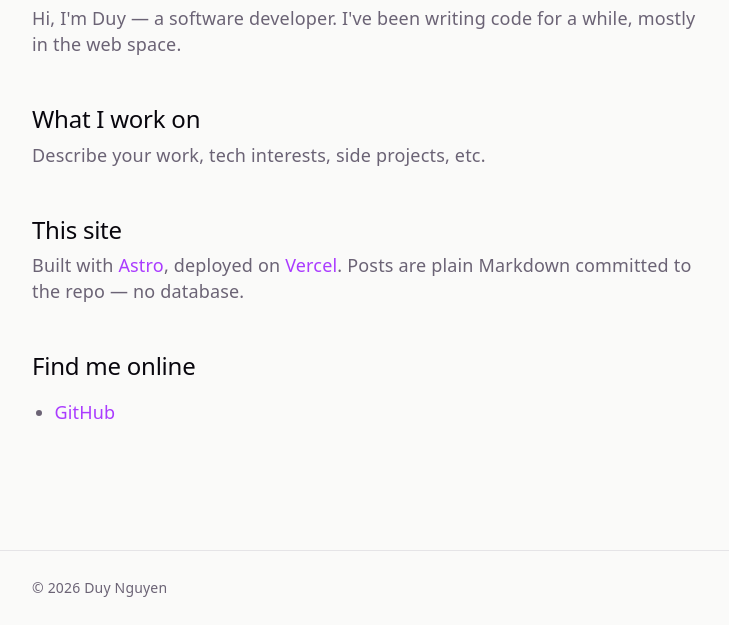
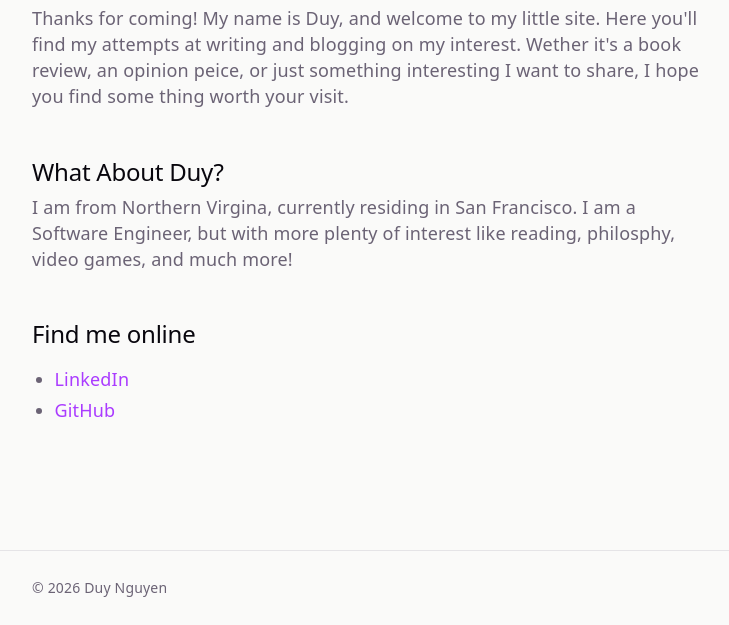
Before and after one commit to duy123321/duys-blog, an Astro site: page /about in a window 1280 px wide. Shown: the part 175-800 px from the top of the page, without its empty margins (77-806 px from the left). Built offline with nearby package versions, Linux system fonts and the light colour scheme; Astro itself is replaced by a stand-in of ours.

Commit message:
updated my about

```diff
--- a/src/pages/about.astro
+++ b/src/pages/about.astro
@@ -10,25 +10,20 @@ import Base from '../layouts/Base.astro';
     <h1>About</h1>
 
     <p>
-      Hi, I'm Duy — a software developer. I've been writing code for a while,
-      mostly in the web space.
+      Thanks for coming! My name is Duy, and welcome to my little site. Here you'll find my attempts at writing and blogging on my interest.
+      Wether it's a book review, an opinion peice, or just something interesting I want to share, I hope you find some thing worth your visit.
     </p>
 
-    <h2>What I work on</h2>
+    <h2>What About Duy?</h2>
     <p>
-      Describe your work, tech interests, side projects, etc.
-    </p>
-
-    <h2>This site</h2>
-    <p>
-      Built with <a href="https://astro.build">Astro</a>, deployed on
-      <a href="https://vercel.com">Vercel</a>. Posts are plain Markdown
-      committed to the repo — no database.
+      I am from Northern Virgina, currently residing in San Francisco. I am a Software Engineer, but with more plenty of interest like reading,
+      philosphy, video games, and much more!
     </p>
 
     <h2>Find me online</h2>
     <ul>
-      <li><a href="https://github.com/">GitHub</a></li>
+      <li><a href="https://www.linkedin.com/in/duynguyen22/">LinkedIn</a></li>
+      <li><a href="https://github.com/duy123321">GitHub</a></li>
     </ul>
   </div>
 </Base>
```
Also changed, not shown: src/content/blog/hello-world.md (+1 -1 lines).
